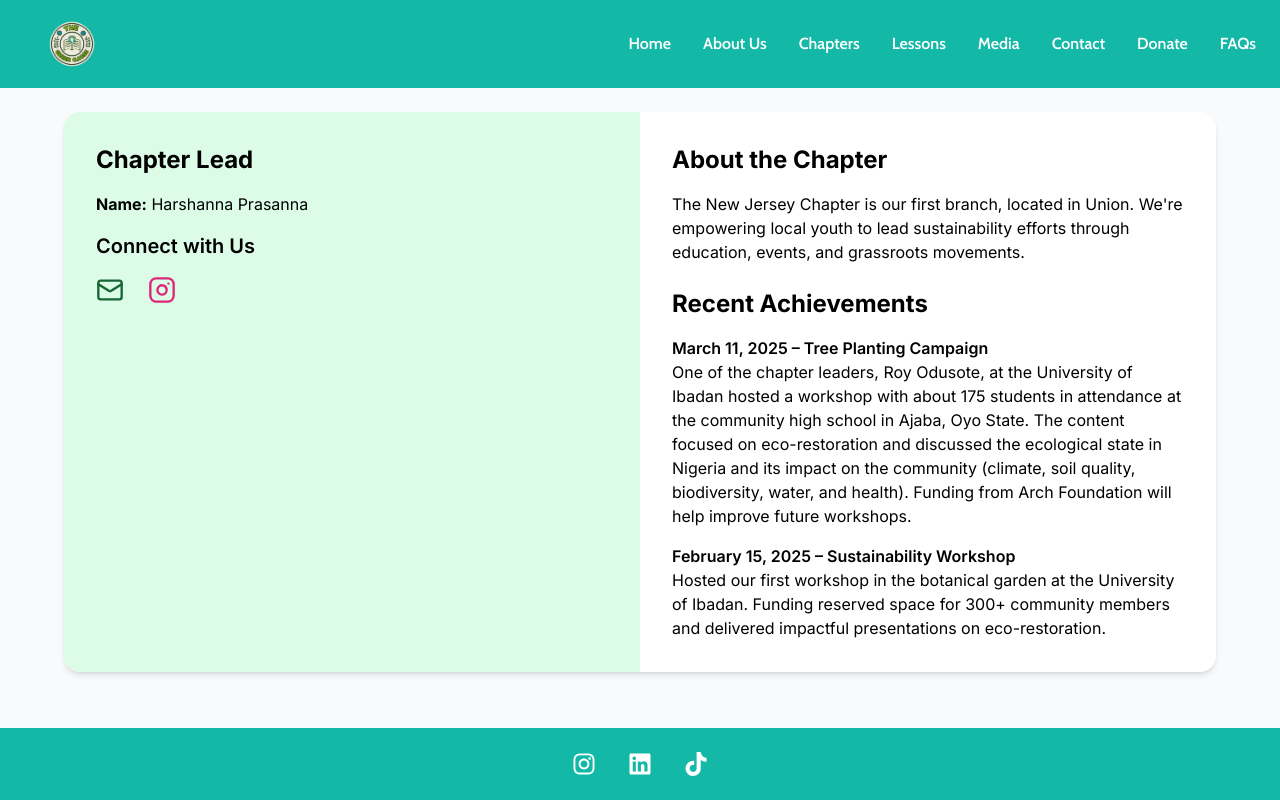
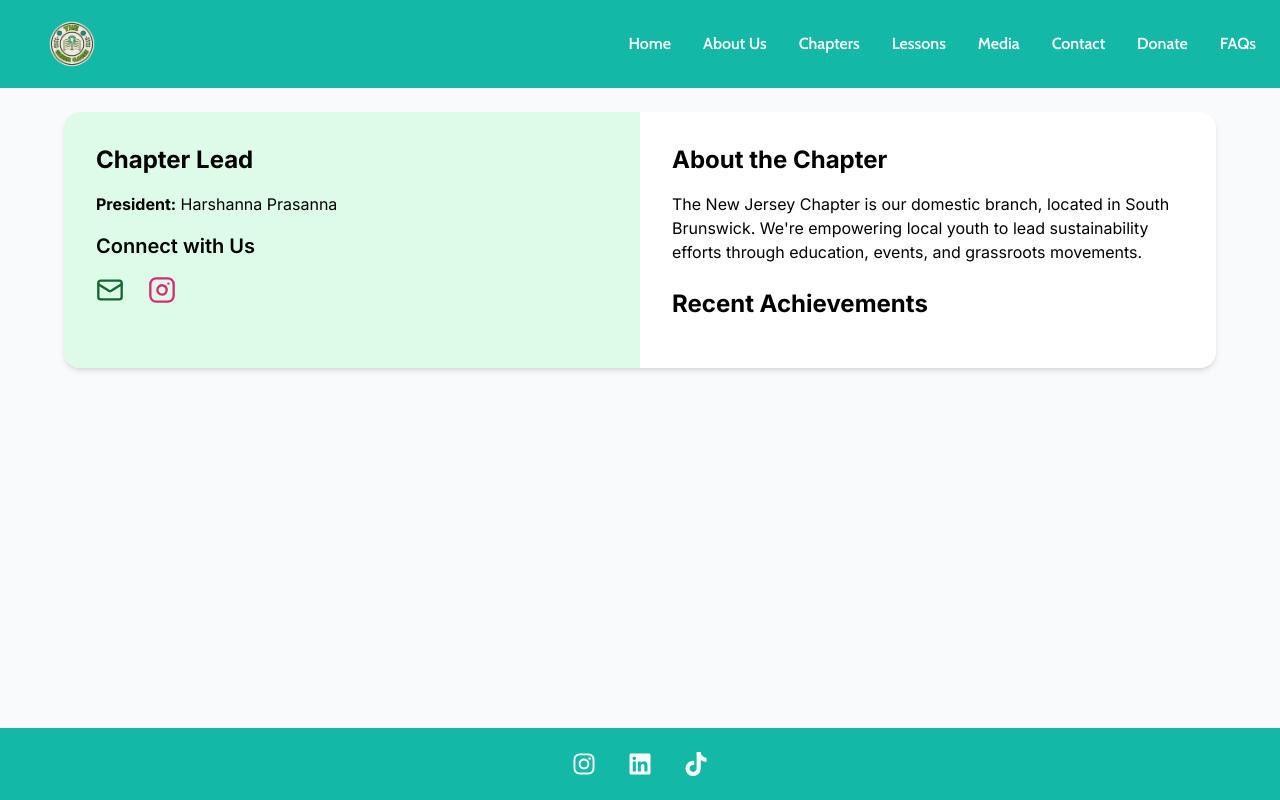
Before and after one commit to The-Green-Cause/The-Green-Cause-Website, a Next.js app in the folder frontend/: page /chapters/new-jersey in a window 1280 px wide. Built offline with nearby package versions, Linux system fonts and the light colour scheme; a web font is replaced by a local one.

Commit message:
Style Changes

```diff
--- a/frontend/components/navbar.js
+++ b/frontend/components/navbar.js
@@ -28,7 +28,9 @@ export default function Navbar() {
         {/* Logo */}
         <div className="flex items-center px-5">
           <div className="h-14 w-14 rounded">
-            <Image src="/logo.png" alt="logo" width={5000} height={5000} />
+            <Link href="/">
+              <Image src="/logo.png" alt="logo" width={5000} height={5000} />
+            </Link>
           </div>
         </div>
 
--- a/frontend/pages/aboutus.js
+++ b/frontend/pages/aboutus.js
@@ -14,7 +14,7 @@ export default function AboutUs() {
             <div>
                 <Navbar />
                 <div className="max-w-2xl mx-auto text-center mt-10 px-6">
-                    <h1 className="text-3xl font-semibold font-lora text-emerald-700 mb-6">
+                    <h1 className="text-3xl font-fredoka font-lora text-emerald-700 mb-6">
                         ORIGINS
                     </h1>
                     <p className="text-gray-700 leading-relaxed">
@@ -32,7 +32,7 @@ export default function AboutUs() {
                 </div>
 
                 <div className="text-center mt-10 px-6">
-                    <h1 className="text-3xl font-semibold font-lora mb-10 text-emerald-600">
+                    <h1 className="text-3xl font-fredoka font-lora mb-10 text-emerald-600">
                         OUR THREE PILLARS
                     </h1>
                     <div className="grid md:grid-cols-3 gap-8">
--- a/frontend/pages/chapters/index.js
+++ b/frontend/pages/chapters/index.js
@@ -33,7 +33,7 @@ export default function Chapters() {
     <div>
       <Navbar />
       <div className="min-h-screen bg-gray-50 py-12 px-6">
-        <h1 className="text-4xl font-bold text-center mb-10">Our Chapters</h1>
+        <h1 className="text-4xl font-fredoka text-center mb-10">Our Chapters</h1>
         <div className="grid grid-cols-1 sm:grid-cols-2 lg:grid-cols-3 gap-8 max-w-6xl mx-auto">
           {Object.entries(chapters).map(([slug, chapter]) => (
             <div
--- a/frontend/pages/chapters/new-jersey.js
+++ b/frontend/pages/chapters/new-jersey.js
@@ -24,7 +24,7 @@ export default function NewJerseyChapter() {
             {/* Left: Chapter Lead & Contact */}
             <div className="bg-green-100 p-8">
               <h2 className="text-2xl font-bold mb-4">Chapter Lead</h2>
-              <p className="mb-4"><strong>Name:</strong> Harshanna Prasanna</p>
+              <p className="mb-4"><strong>President:</strong> Harshanna Prasanna</p>
 
               <h3 className="text-xl font-semibold mb-2">Connect with Us</h3>
               <div className="flex space-x-6 mt-4">
@@ -41,23 +41,12 @@ export default function NewJerseyChapter() {
             <div className="p-8">
               <h2 className="text-2xl font-bold mb-4">About the Chapter</h2>
               <p className="mb-6">
-                The New Jersey Chapter is our first branch, located in Union. We&apos;re empowering local youth to lead sustainability efforts through education, events, and grassroots movements.
+                The New Jersey Chapter is our domestic branch, located in South Brunswick. We&apos;re empowering local youth to lead sustainability efforts through education, events, and grassroots movements.
               </p>
 
               <h2 className="text-2xl font-bold mb-4">Recent Achievements</h2>
               <ul className="space-y-4">
-                <li>
-                  <p className="font-semibold">March 11, 2025 – Tree Planting Campaign</p>
-                  <p>
-                    One of the chapter leaders, Roy Odusote, at the University of Ibadan hosted a workshop with about 175 students in attendance at the community high school in Ajaba, Oyo State. The content focused on eco-restoration and discussed the ecological state in Nigeria and its impact on the community (climate, soil quality, biodiversity, water, and health). Funding from Arch Foundation will help improve future workshops.
-                  </p>
-                </li>
-                <li>
-                  <p className="font-semibold">February 15, 2025 – Sustainability Workshop</p>
-                  <p>
-                    Hosted our first workshop in the botanical garden at the University of Ibadan. Funding reserved space for 300+ community members and delivered impactful presentations on eco-restoration.
-                  </p>
-                </li>
+
               </ul>
             </div>
 
--- a/frontend/pages/chapters/nigeria.js
+++ b/frontend/pages/chapters/nigeria.js
@@ -41,7 +41,9 @@ export default function NigeriaChapter() {
             {/* Left: Chapter Lead & Contact + Carousel */}
             <div className="bg-green-100 p-8 flex flex-col">
               <h2 className="text-2xl font-bold mb-4">Chapter Lead</h2>
-              <p className="mb-4"><strong>Name:</strong> Roy Odusote</p>
+              <p className="mb-4"><strong>President:</strong> Roy Odusote</p>
+              <p className="mb-4">Odusote Roy Akorede is an ambitious final-year student at Ajayi Crowther University. He channels genuine passion about environmental awareness and sustainability into his community endeavors. Through his chapter, he aims to educate and inspire his community about the vital role our ecosystem serves in our lives. Our Green Cause Nigeria chapter is guided by a leader whose vision is to inspire collective commitment to protecting and nurturing our environment. Through education, collaborative initiatives, and promotion of sustainable practices, he works to empower individuals to view environmental protection not just as a responsibility, but as a shared legacy we must preserve for future generations.</p>
+              <p className="mb-4"><strong>General Members:</strong> Ayun Lolade, Tawio Ogunlade, Kenny Ogunlade, Edwin Charming</p>
 
               <h3 className="text-xl font-semibold mb-2">Connect with Us</h3>
               <div className="flex space-x-6 mt-4 mb-8">
@@ -80,7 +82,7 @@ export default function NigeriaChapter() {
             <div className="p-8">
               <h2 className="text-2xl font-bold mb-4">About the Chapter</h2>
               <p className="mb-6">
-                The Nigeria Chapter is our first international branch, located in Oyo. We&apos;re empowering local youth to lead sustainability efforts through education, events, and grassroots movements.
+                Green Cause Nigeria is dedicated to empowering youth to take an active role in protecting their environment. Through engaging educational presentations, the chapter encourages students to reflect on their environmental choices and understand the direct impact of local environmental challenges (i.e. deforestation) on their quality of life. Their work spans eco-restoration projects, education on sustainable practices, sun protection, and overall wellness, alongside hands-on stewardship events that clean up and revitalize local spaces. Together, they are just beginning to foster a culture of responsibility for a healthier environment and community. The chapter&apos;s impact has been recognized locally, with multiple school districts inviting them to host educational sessions at their institutions.
               </p>
 
               <h2 className="text-2xl font-bold mb-4">Recent Achievements</h2>
--- a/frontend/pages/contact.js
+++ b/frontend/pages/contact.js
@@ -18,7 +18,7 @@ export default function Contact() {
 
         {/* Main Content */}
         <main className="flex-grow flex flex-col items-center px-4 py-10 w-full">
-          <h1 className="text-center text-5xl mb-10 font-lora_semibold text-emerald-700">
+          <h1 className="text-center text-5xl mb-10 font-fredoka text-emerald-700">
             CONTACT US
           </h1>
 
--- a/frontend/pages/faq.js
+++ b/frontend/pages/faq.js
@@ -52,7 +52,7 @@ export default function Home() {
 
         {/* Main Content */}
         <main className="flex-grow max-w-3xl mx-auto mt-10 px-6 w-full">
-          <h1 className="font-merriweather italic text-3xl text-center mb-8 text-emerald-700">
+          <h1 className="font-fredoka text-4xl text-center mb-8 text-emerald-700">
             Frequently Asked Questions
           </h1>
 
--- a/frontend/pages/index.js
+++ b/frontend/pages/index.js
@@ -74,7 +74,7 @@ export default function Home() {
 
         {/* Who We Are Section */}
         <div className="flex flex-col items-center my-10 px-6 text-center">
-          <h3 className="font-merriweather_italic text-3xl md:text-3xl mb-6 text-emerald-700">
+          <h3 className="font-fredoka text-3xl md:text-3xl mb-6 text-emerald-700">
             Who We Are
           </h3>
           <p className="max-w-4xl text-lg leading-relaxed">
@@ -125,7 +125,7 @@ export default function Home() {
 
         {/* Our Sponsors Section */}
         <div className="flex flex-col items-center my-20 px-6 text-center">
-          <h3 className="font-merriweather_italic text-3xl md:text-4xl mb-10 text-emerald-700">
+          <h3 className="font-fredoka text-3xl md:text-4xl mb-10 text-emerald-700">
             Our Sponsors
           </h3>
           <div
@@ -145,7 +145,7 @@ export default function Home() {
 
         {/* Our Collaborators Section */}
         <div className="flex flex-col items-center my-20 px-4 sm:px-6 md:px-8 text-center">
-          <h3 className="font-merriweather_italic text-3xl md:text-3xl mb-10 text-emerald-700">
+          <h3 className="font-fredoka text-3xl md:text-3xl mb-10 text-emerald-700">
             Our Collaborators
           </h3>
 
--- a/frontend/pages/lessons.tsx
+++ b/frontend/pages/lessons.tsx
@@ -149,7 +149,7 @@ export default function Lessons() {
             <div style={{ fontFamily: "'Inter', sans-serif" }} className="h-[100vh]">
                 <Navbar/>
                 <div className="text-black px-20 py-10 bg-white">
-                    <p className="text-center font-bold text-5xl mb-5 font-lora_semibold">Our Lessons</p>
+                    <p className="text-center font-fredoka text-5xl mb-5 font-lora_semibold">Our Lessons</p>
                     <p className="text-left font-regular text-xl">The Green Cause’s 30+ lessons cover a wide array of environmental topics from introducing key themes like global warming and deforestation to more detailed presentations like sharks and chemical pollution. To accompany the lessons, they will come with interactive materials such as videos, games, or other relevant links. We make sure to create each lesson using our three pillars (engagement, solutions-based learning, and considering the impacts). For more information on the pillars, read the About Us section.
                     <br/>                    <br/>
                     The lesson creating process consists of members creating an outline, which includes target audience, lesson layout, and accompanying interactive activities. After approval from chapter leads, the members use any feedback given to create the lessons which are then reviewed using our rubric. In order to ensure our lessons are of quality, we are establishing a Teachers’ Lesson Review where formal educators and those with education credentials can provide feedback to our lessons. If you are interested in joining, please fill out this form
--- a/frontend/pages/media.js
+++ b/frontend/pages/media.js
@@ -83,7 +83,7 @@ export default function MediaPage() {
     <div>
       <Navbar />
       <div className="max-w-5xl mx-auto p-6">
-        <h1 className="text-4xl font-bold mb-4 text-green-700 text-center">Media Features</h1>
+        <h1 className="text-4xl font-fredoka mb-4 text-green-700 text-center">Media Features</h1>
         <p className="text-gray-600 mb-10 text-center">
           These are some of the events that The Green Cause participated in, ranging from classroom presentations to speaking engagements like festivals (both in person and virtual). If you are interested in The Green Cause participating in your event or other media inquiries, contact us at thegreencauseinitiative@gmail.com.
         </p>
--- a/frontend/styles/globals.css
+++ b/frontend/styles/globals.css
@@ -4,6 +4,7 @@
 @import url('https://fonts.googleapis.com/css2?family=Lora:wght@600&display=swap');
 @import url('https://fonts.googleapis.com/css2?family=Poppins&display=swap');
 @import url('https://fonts.googleapis.com/css2?family=Cabin:ital,wght@0,400..700;1,400..700&family=Poppins&display=swap');
+@import url('https://fonts.googleapis.com/css2?family=Fredoka:wght@600&display=swap');
 
 body {
   font-family: 'Inter', sans-serif;
--- a/frontend/tailwind.config.js
+++ b/frontend/tailwind.config.js
@@ -16,6 +16,7 @@ module.exports = {
         lora_semibold: ['"Lora"', "sans-serif"],
         poppins: ['"Poppins"', "sans-serif"],
         cabin: ['"Cabin"', "sans-serif"],
+        fredoka: ['"Fredoka"', 'sans-serif'],
       },
       keyframes: {
         marquee: {
```
